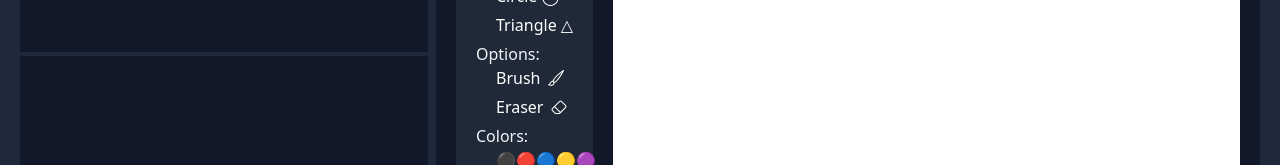
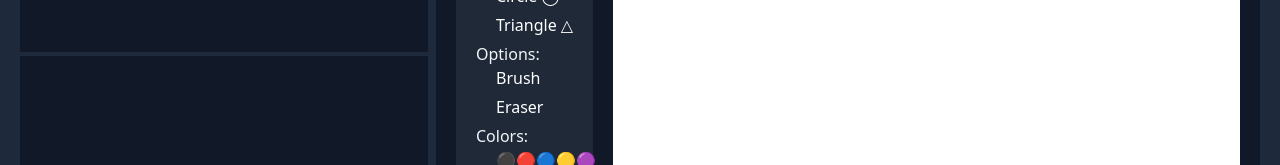
Before and after one commit to Jankal43/ChatApp, a Next.js app in the folder onlineapp/: page /paint in a window 1280 px wide. Shown: the part 261-426 px from the top of the page. Built offline with nearby package versions, Linux system fonts and the light colour scheme.

Commit message:
code refactor

```diff
--- a/onlineapp/src/app/paint/page.tsx
+++ b/onlineapp/src/app/paint/page.tsx
@@ -1,9 +1,28 @@
+"use client"
 import PaintWindow from "./paintWindow";
+import React, {useEffect, useRef, useState} from "react";
+import ToolBar from "./toolBar";
 
 export default function Page() {
-  return (
-    <div>
-      <PaintWindow />
+    const [toolSelected, setToolSelected] = useState("");
+    const [colorSelected, setColorSelected] = useState("black");
+    const [previousToolSelected, setPreviousToolSelected] = useState("");
+
+
+
+    return (
+    <div className="paintContainer bg-gray-900 m-1 h-screen">
+        <ToolBar
+            toolSelected={toolSelected}
+            setToolSelected={setToolSelected}
+            colorSelected={colorSelected}
+            setColorSelected={setColorSelected}
+            previousToolSelected={previousToolSelected}
+            setPreviousToolSelected={setPreviousToolSelected}        />
+        <PaintWindow
+            toolSelected={toolSelected}
+            colorSelected={colorSelected}
+        />
     </div>
   );
 }
--- a/onlineapp/src/app/paint/paintWindow.tsx
+++ b/onlineapp/src/app/paint/paintWindow.tsx
@@ -1,11 +1,22 @@
 "use client";
-import React, { useState, useEffect, useRef } from "react";
+import React, { useEffect, useRef } from "react";
 import socket from "../../socket";
-import ToolBar from "./toolBar";
-export default function PaintWindow() {
+
+interface PaintWindowProps {
+    toolSelected: string;
+    colorSelected: string;
+}
+
+export default function PaintWindow({ toolSelected, colorSelected }: PaintWindowProps) {
     const canvasRef = useRef<HTMLCanvasElement | null>(null);
+    const toolRef = useRef(toolSelected);
+    const colorRef = useRef(colorSelected);
 
-  const [toolSelectet, setToolSelectet] = useState("");
+
+    useEffect(() => {
+        toolRef.current = toolSelected;
+        colorRef.current = colorSelected;
+    }, [toolSelected, colorSelected]);
 
     useEffect(() => {
         const canvas = canvasRef.current;
@@ -26,8 +37,14 @@ export default function PaintWindow() {
 
                 const draw = (e: MouseEvent) => {
                     if (!isDrawing) return;
+
+                    context.strokeStyle = colorRef.current;
+                    if (toolRef.current === "Brush") {
                         context.lineTo(e.offsetX, e.offsetY);
                         context.stroke();
+                    } else if (toolRef.current === "Eraser") {
+                        context.clearRect(e.offsetX - 5, e.offsetY - 5, 10, 10);
+                    }
                 };
 
                 const stopDrawing = () => {
@@ -85,11 +102,8 @@ export default function PaintWindow() {
     }, []);
 
     return (
-    <div className="paintContainer bg-gray-900 m-1 h-screen">
-      <ToolBar />
         <div className="h-5/6 w-5/6 bg-white p-5 m-5 pl-0 ml-0">
             <canvas ref={canvasRef} className="h-full w-full"></canvas>
         </div>
-    </div>
     );
 }
--- a/onlineapp/src/app/paint/toolBar.tsx
+++ b/onlineapp/src/app/paint/toolBar.tsx
@@ -1,16 +1,31 @@
-import React, { useEffect, useState } from "react";
+import React, { useEffect } from "react";
 
-export default function ToolBar() {
-  const [toolSelectet, setToolSelectet] = useState("");
-  const [previousToolSelectet, setPreviousToolSelectet] = useState("");
-  const [colorSelectet, setColorSelectet] = useState("black");
 
+interface ToolBarProps {
+  toolSelected: string;
+  setToolSelected: React.Dispatch<React.SetStateAction<string>>;
+  colorSelected: string;
+  setColorSelected: React.Dispatch<React.SetStateAction<string>>;
+  previousToolSelected: string;
+  setPreviousToolSelected: React.Dispatch<React.SetStateAction<string>>;
+}
+
+
+export default function ToolBar({
+                                  toolSelected,
+                                  setToolSelected,
+                                  colorSelected,
+                                  setColorSelected,
+                                  previousToolSelected,
+                                  setPreviousToolSelected,
+                                }: ToolBarProps) {
   useEffect(() => {
-    document.getElementById(toolSelectet)?.classList.add("font-bold");
-    setPreviousToolSelectet(toolSelectet);
-    document.getElementById(previousToolSelectet)?.classList.remove("font-bold");
 
-  }, [toolSelectet]);
+    document.getElementById(toolSelected)?.classList.add("font-bold");
+    setPreviousToolSelected(toolSelected);
+    document.getElementById(previousToolSelected)?.classList.remove("font-bold");
+
+  }, [toolSelected]);
 
   return (
       <div className="font-sans toolBar flex-grow w-1/6 bg-gray-800 m-5 p-5 h-5/6">
@@ -19,21 +34,21 @@ export default function ToolBar() {
         <label>Shapes:</label>
         <ul>
           <li
-          onClick={() => setToolSelectet("Rectangle")}
+              onClick={() => setToolSelected("Rectangle")}
               id="Rectangle"
               className="flex items-center transition ease-in-out delay-150 hover:-translate-y-1 hover:scale-105 duration-300"
           >
             Rectangle ▭
           </li>
           <li
-          onClick={() => setToolSelectet("Circle")}
+              onClick={() => setToolSelected("Circle")}
               className="flex items-center transition ease-in-out delay-150 hover:-translate-y-1 hover:scale-110 duration-300"
               id="Circle"
           >
             Circle ◯
           </li>
           <li
-          onClick={() => setToolSelectet("Triangle")}
+              onClick={() => setToolSelected("Triangle")}
               className="flex items-center transition ease-in-out delay-150 hover:-translate-y-1 hover:scale-110 duration-300"
               id="Triangle"
           >
@@ -44,69 +59,49 @@ export default function ToolBar() {
         <label>Options:</label>
         <ul>
           <li
-          onClick={() => setToolSelectet("Brush")}
+              onClick={() => setToolSelected("Brush")}
               className="flex items-center transition ease-in-out delay-150 hover:-translate-y-1 hover:scale-110 duration-300"
               id="Brush"
           >
             Brush
-          <svg
-            xmlns="http://www.w3.org/2000/svg"
-            width="16"
-            height="16"
-            fill="currentColor"
-            className="bi bi-brush ml-2"
-            viewBox="0 0 16 16"
-          >
-            <path d="M15.825.12a.5.5 0 0 1 .132.584c-1.53 3.43-4.743 8.17-7.095 10.64a6.1 6.1 0 0 1-2.373 1.534c-.018.227-.06.538-.16.868-.201.659-.667 1.479-1.708 1.74a8.1 8.1 0 0 1-3.078.132 4 4 0 0 1-.562-.135 1.4 1.4 0 0 1-.466-.247.7.7 0 0 1-.204-.288.62.62 0 0 1 .004-.443c.095-.245.316-.38.461-.452.394-.197.625-.453.867-.826.095-.144.184-.297.287-.472l.117-.198c.151-.255.326-.54.546-.848.528-.739 1.201-.925 1.746-.896q.19.012.348.048c.062-.172.142-.38.238-.608.261-.619.658-1.419 1.187-2.069 2.176-2.67 6.18-6.206 9.117-8.104a.5.5 0 0 1 .596.04M4.705 11.912a1.2 1.2 0 0 0-.419-.1c-.246-.013-.573.05-.879.479-.197.275-.355.532-.5.777l-.105.177c-.106.181-.213.362-.32.528a3.4 3.4 0 0 1-.76.861c.69.112 1.736.111 2.657-.12.559-.139.843-.569.993-1.06a3 3 0 0 0 .126-.75zm1.44.026c.12-.04.277-.1.458-.183a5.1 5.1 0 0 0 1.535-1.1c1.9-1.996 4.412-5.57 6.052-8.631-2.59 1.927-5.566 4.66-7.302 6.792-.442.543-.795 1.243-1.042 1.826-.121.288-.214.54-.275.72v.001l.575.575zm-4.973 3.04.007-.005zm3.582-3.043.002.001h-.002z" />
-          </svg>
           </li>
           <li
-          onClick={() => setToolSelectet("Eraser")}
+              onClick={() => setToolSelected("Eraser")}
               className="flex items-center transition ease-in-out delay-150 hover:-translate-y-1 hover:scale-110 duration-300"
               id="Eraser"
           >
             Eraser
-          <svg
-            xmlns="http://www.w3.org/2000/svg"
-            width="16"
-            height="16"
-            fill="currentColor"
-            className="bi bi-eraser ml-2"
-            viewBox="0 0 16 16"
-          >
-            <path d="M8.086 2.207a2 2 0 0 1 2.828 0l3.879 3.879a2 2 0 0 1 0 2.828l-5.5 5.5A2 2 0 0 1 7.879 15H5.12a2 2 0 0 1-1.414-.586l-2.5-2.5a2 2 0 0 1 0-2.828zm2.121.707a1 1 0 0 0-1.414 0L4.16 7.547l5.293 5.293 4.633-4.633a1 1 0 0 0 0-1.414zM8.746 13.547 3.453 8.254 1.914 9.793a1 1 0 0 0 0 1.414l2.5 2.5a1 1 0 0 0 .707.293H7.88a1 1 0 0 0 .707-.293z" />
-          </svg>
           </li>
         </ul>
 
         <label>Colors:</label>
         <ul className="flex colorsContainer">
           <li
-          onClick={() => setColorSelectet("Black")}
+              onClick={() => setColorSelected("Black")}
               className="transition ease-in-out delay-150 hover:-translate-y-1 hover:scale-110 duration-300"
           >
             ⚫
           </li>
           <li
-          onClick={() => setColorSelectet("Red")}
+              onClick={() => setColorSelected("Red")}
               className="transition ease-in-out delay-150 hover:-translate-y-1 hover:scale-110 duration-300"
           >
             🔴
           </li>
           <li
-          onClick={() => setColorSelectet("Blue")}
+              onClick={() => setColorSelected("Blue")}
               className="transition ease-in-out delay-150 hover:-translate-y-1 hover:scale-110 duration-300"
           >
             🔵
           </li>
           <li
-          onClick={() => setColorSelectet("Yellow")}
+              onClick={() => setColorSelected("Yellow")}
               className="transition ease-in-out delay-150 hover:-translate-y-1 hover:scale-110 duration-300"
           >
             🟡
           </li>
           <li
-          onClick={() => setColorSelectet("Purple")}
+              onClick={() => setColorSelected("Purple")}
               className="transition ease-in-out delay-150 hover:-translate-y-1 hover:scale-110 duration-300"
           >
             🟣
```
Lines whose indentation alone changed are shown as unchanged.
